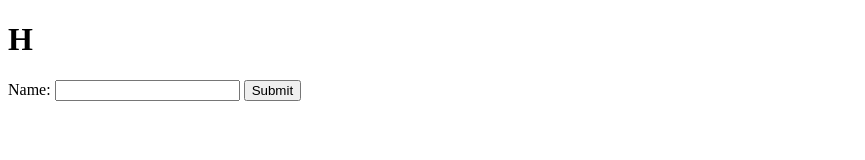
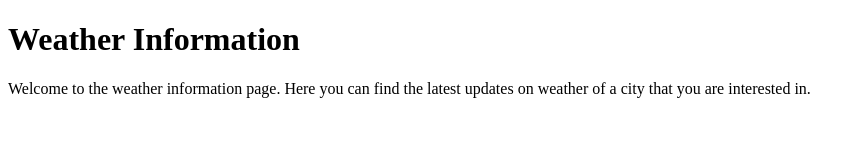
Before and after one commit to Emmanuel-km/weather, a plain HTML site: page index.html in a window 1280 px wide. Shown: the whole page, without its empty margins (0-865 px from the left). Drawn offline with Linux system fonts and the light colour scheme.

Commit message:
index.html

```diff
--- a/index.html
+++ b/index.html
@@ -1,13 +1,13 @@
 <!DOCTYPE html>
 <html>
 <head>
-    <title>Hello Page</title>
+    <title>Weather page</title>
 </head>
 <body>
-    <h1>H</h1>
-    <form action="/submit" method="post">
-        <label for="name">Name:</label>
-        <input type="text" id="name" name="name" required>
-        <input type="submit" value="Submit">
+    <h1>Weather Information</h1>
+    <p>Welcome to the weather information page.
+        Here you can find the latest updates on
+         weather of a city that you are interested in.</p>
+
 </body>
 </html>
```
